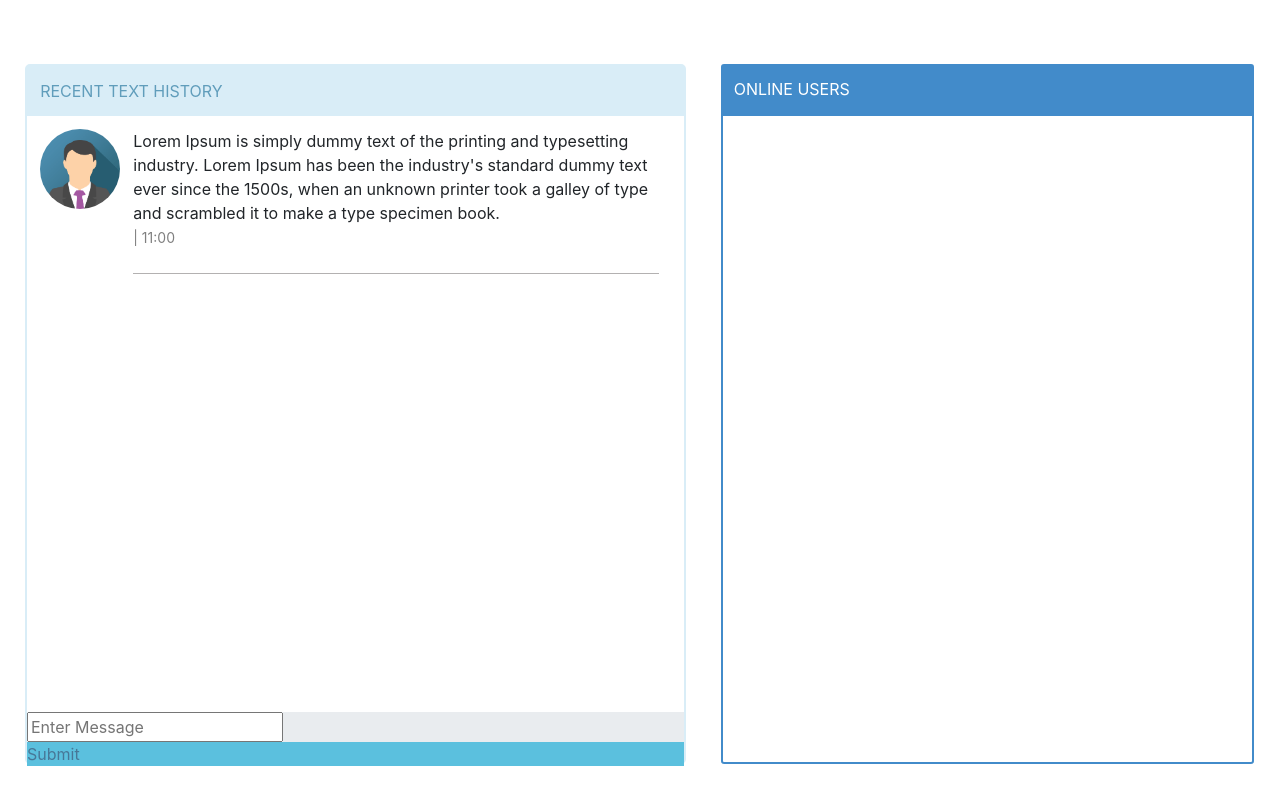
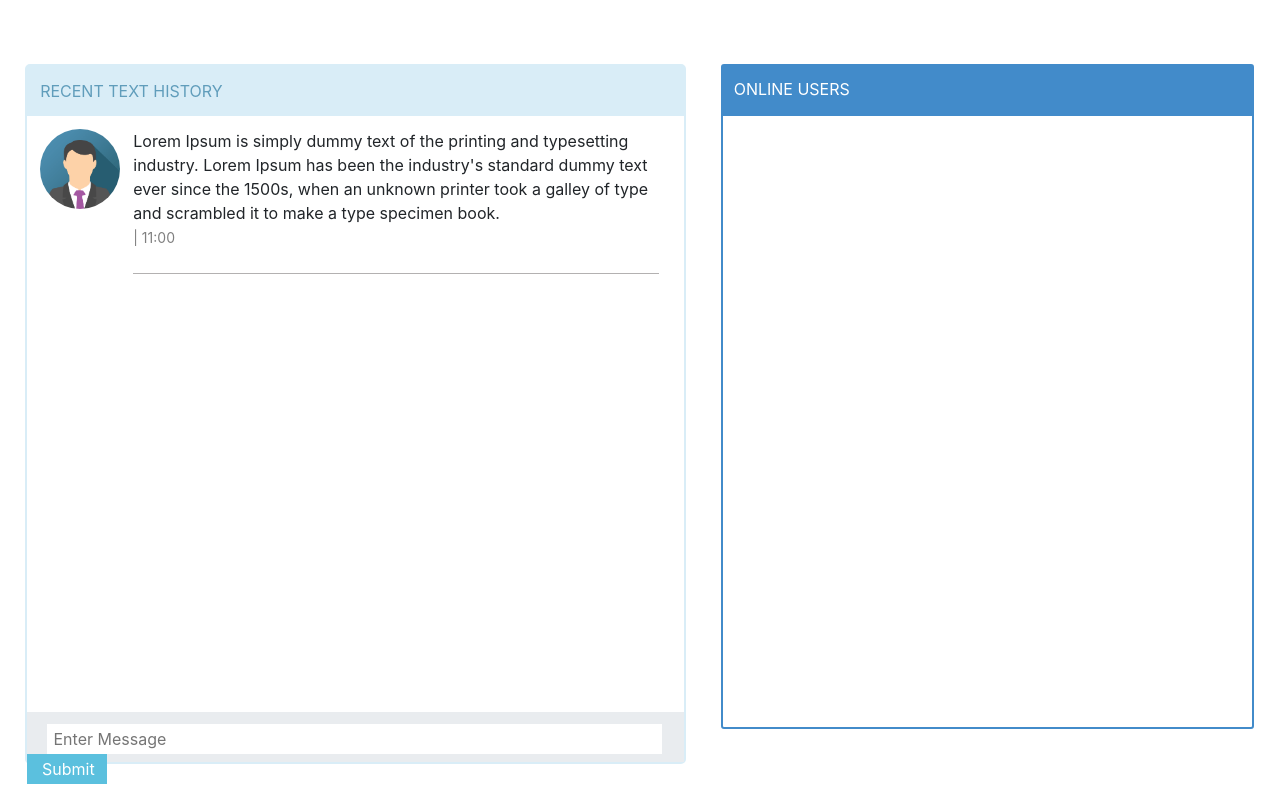
Before and after one commit to DanielEduardoAshley/chatMessengerFrontend, a React (Create React App) app: page / in a window 1280 px wide. Built offline with nearby package versions, Linux system fonts and the light colour scheme.

Commit message:
Made further changes to html

```diff
--- a/src/App.js
+++ b/src/App.js
@@ -36,11 +36,10 @@ useEffect(()=>{
                         }
                       </div>
                       <div className="search">
-                            <div className="">
-                                    <input type="text"  placeholder="Enter Message" ></input>
-                                    <div className="submit">
-                                    <span>Submit</span>
-                                    </div>
+                            <div className="searchbar">
+                                    <input className="inputfield" type="text"  placeholder=" Enter Message" ></input>
+                                    <button className="submit"> Submit</button>
+
                             </div>
                       </div>
                   </div>
--- a/src/componentcss/homepage.css
+++ b/src/componentcss/homepage.css
@@ -28,7 +28,7 @@
 .header2{
     display: inline-block;
     border: 2px solid #428BCA;
-    height: 700px;
+    height: 665px;
     margin-left:35px;
     width : calc(8.33% * 5);
     color: #E2FDFE;
@@ -70,6 +70,25 @@
     /* border-radius: 5px 5px 5px 5px; */
 }
 
+/* .searchbar{
+    border: 1px solid blue;
+    border-radius: 5px 5px 5px 5px;
+    width: 600px;
+} */
+
 .submit{
+    all: unset;
     background-color:#5BC0DE;
+    width:80px;
+    height: 30px;
+    color: white;
+    text-indent: 15px;
 }
+
+.inputfield{
+    width: 615px;
+    height: 30px;
+    border: none;
+    margin-top: 12px;
+    margin-left: 20px;
+}
```
